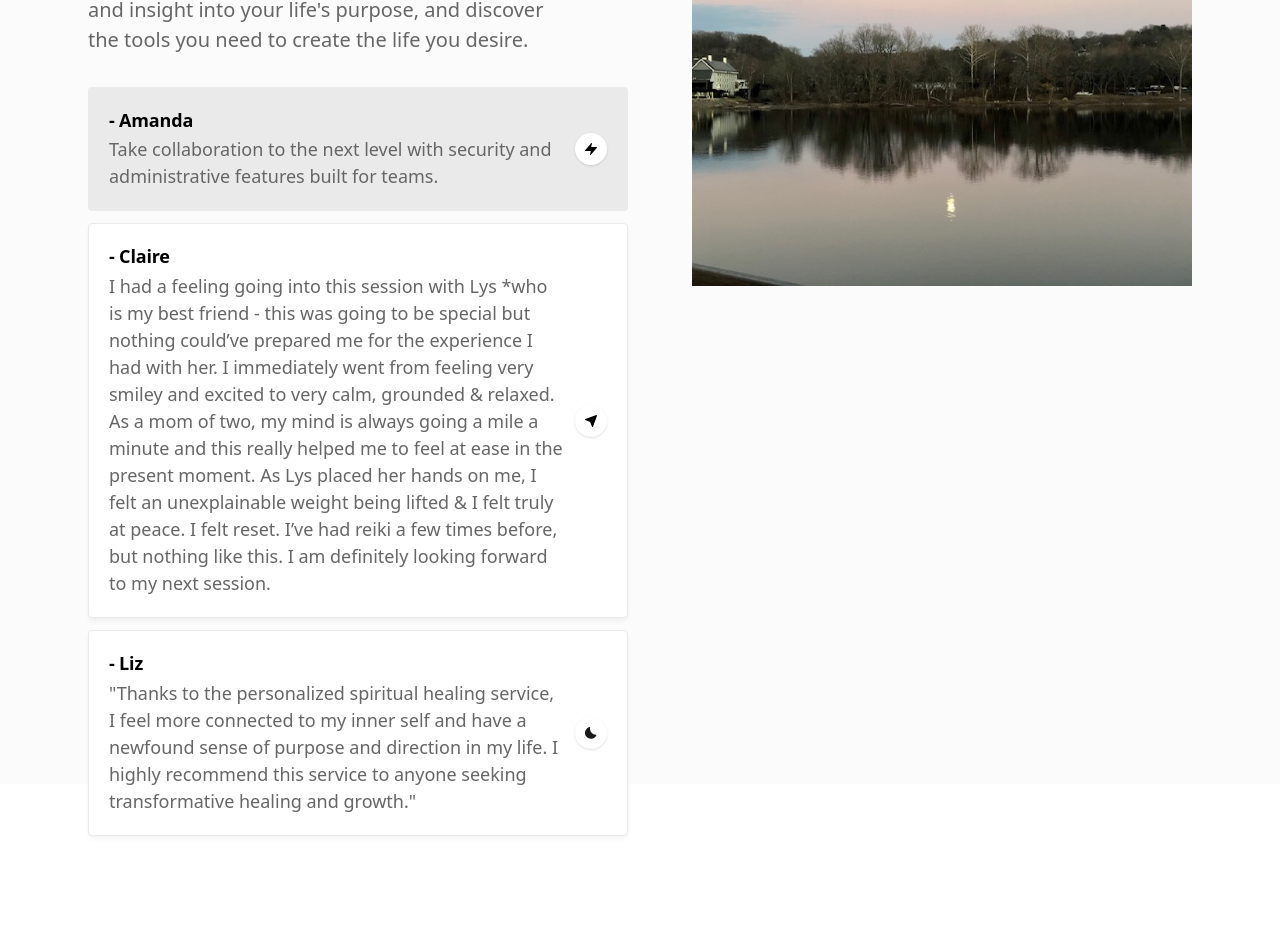
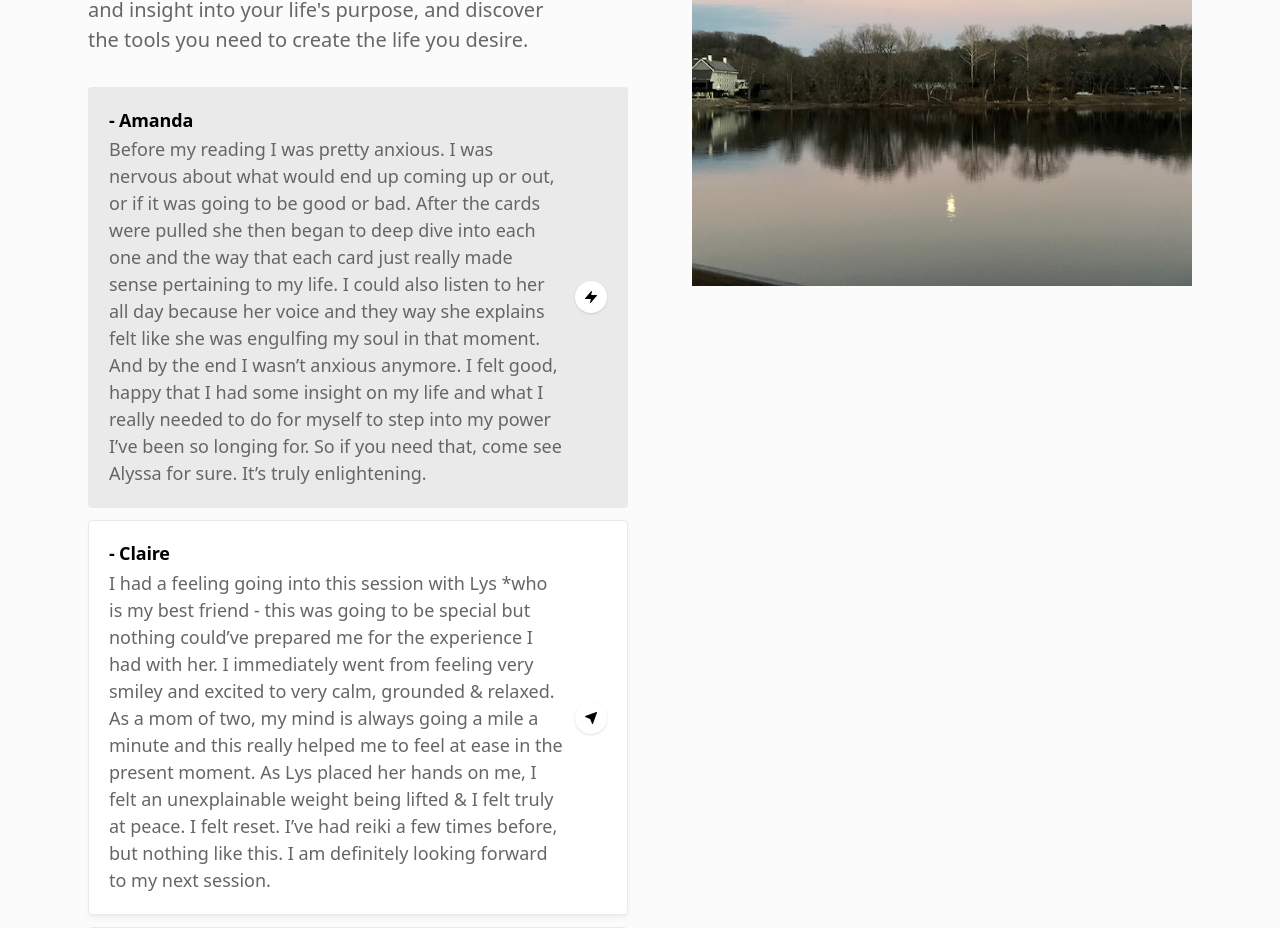
Before and after one commit to brooke-dev/blyssfull, a Next.js app: page / in a window 1280 px wide. Shown: the part 2431-3359 px from the top of the page. Built offline with nearby package versions, Linux system fonts and the light colour scheme; no server answers.

Commit message:
feature text update

```diff
--- a/Components/Features.js
+++ b/Components/Features.js
@@ -53,7 +53,7 @@ function Features() {
                 >
                   <div>
                     <div className="font-bold leading-snug tracking-tight mb-1">- Amanda</div>
-                    <div className="text-gray-600">Take collaboration to the next level with security and administrative features built for teams.</div>
+                    <div className="text-gray-600">Before my reading I was pretty anxious. I was nervous about what would end up coming up or out, or if it was going to be good or bad. After the cards were pulled she then began to deep dive into each one and the way that each card just really made sense pertaining to my life. I could also listen to her all day because her voice and they way she explains felt like she was engulfing my soul in that moment. And by the end I wasn’t anxious anymore. I felt good, happy that I had some insight on my life and what I really needed to do for myself to step into my power I’ve been so longing for. So if you need that, come see Alyssa for sure. It’s truly enlightening.</div>
                   </div>
                   <div className="flex justify-center items-center w-8 h-8 bg-white rounded-full shadow flex-shrink-0 ml-3">
                     <svg className="w-3 h-3 fill-current" viewBox="0 0 12 12" xmlns="http://www.w3.org/2000/svg">
```
